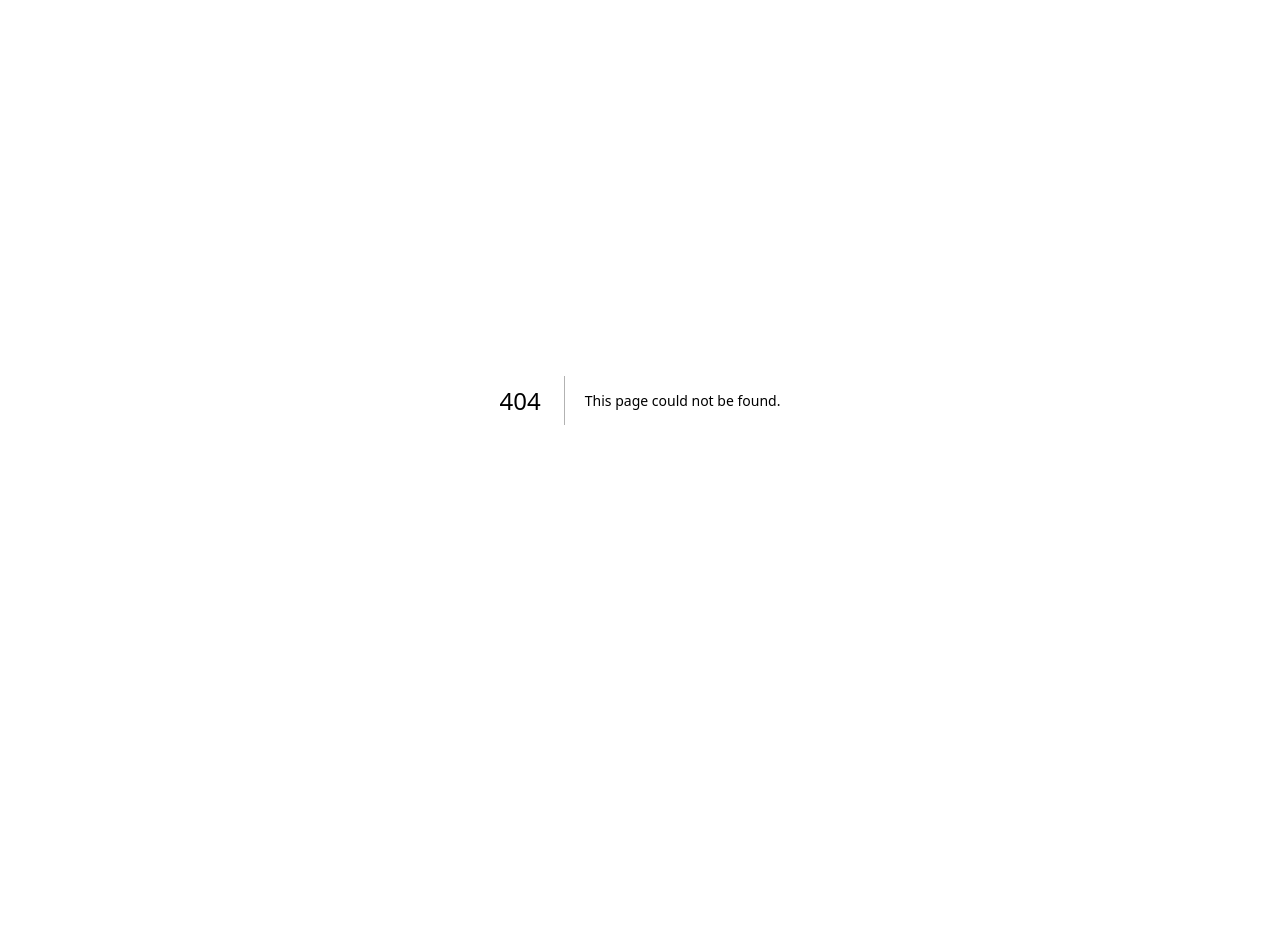
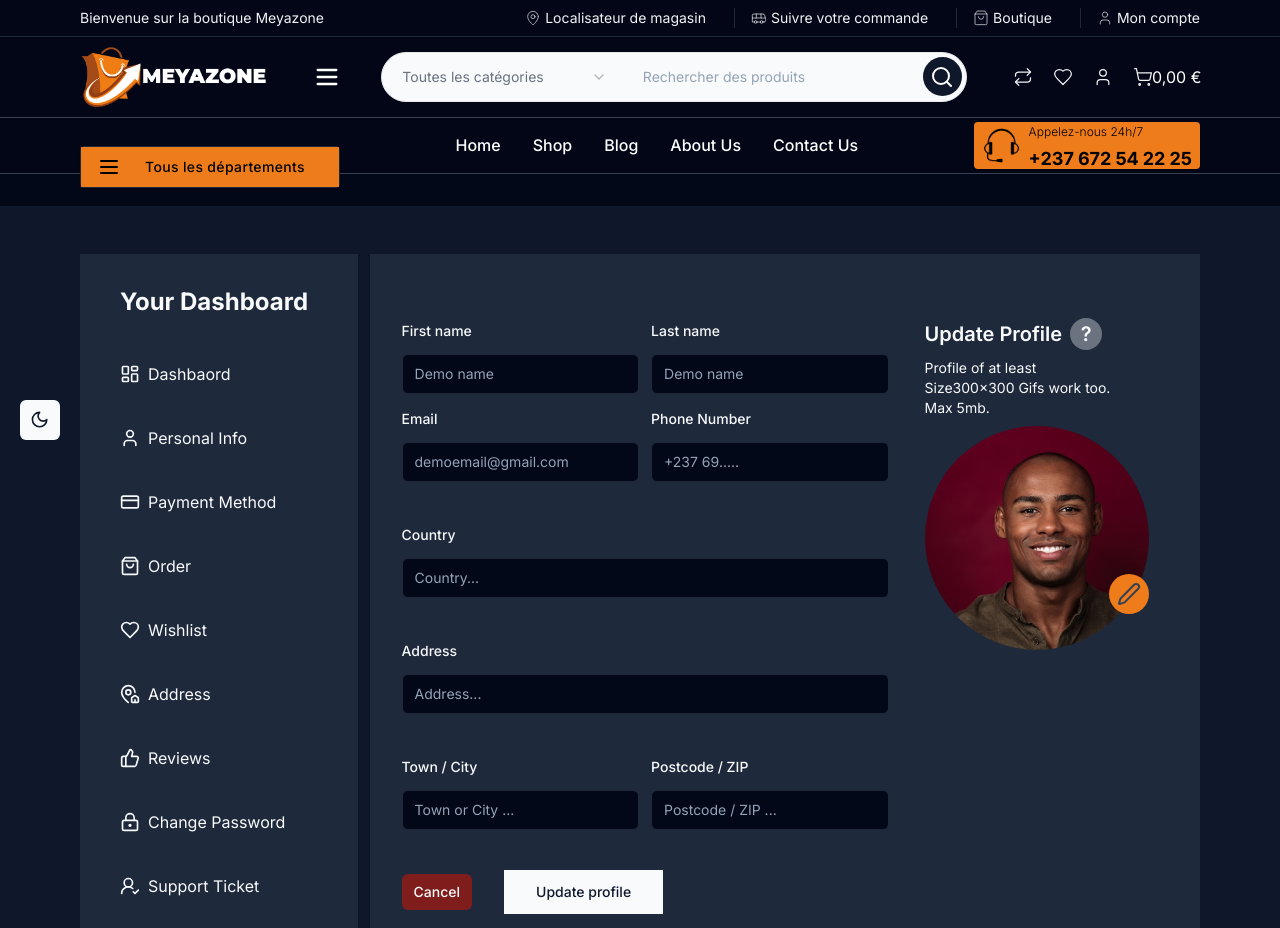
Before and after one commit to Mel-Turham/Meyazone, a Next.js app: page /profil/1/userInfo in a window 1280 px wide. Before the commit this address had no page. Shown: the top 928 px of the page. Before the commit the page ends 800 px from the top, so only its background shows below. Built offline with nearby package versions, Linux system fonts and the light colour scheme.

Commit message:
refact: update folders structure for profil user

```diff
--- a/app/(main)/profil/layout.tsx
+++ b/app/(main)/profil/[userId]/layout.tsx
@@ -15,47 +15,47 @@ import Link from 'next/link';
 
 const Links = [
 	{
-		href: '#',
+		href: '/profil/1',
 		label: 'Dashbaord',
 		icon: <LayoutDashboard />,
 	},
 	{
-		href: '#',
-		label: 'Parsonal Info',
+		href: '/profil/1/userInfo',
+		label: 'Personal Info',
 		icon: <User />,
 	},
 	{
-		href: '#',
+		href: '/profil/1/payementMetho',
 		label: 'Payment Method',
 		icon: <CreditCard />,
 	},
 	{
-		href: '#',
+		href: '/profil/1/order',
 		label: 'Order',
 		icon: <ShoppingBag />,
 	},
 	{
-		href: '#',
+		href: '/profil/1/wishlist',
 		label: 'Wishlist',
 		icon: <Heart />,
 	},
 	{
-		href: '#',
+		href: '/profil/1/address',
 		label: 'Address',
 		icon: <MapPinHouse />,
 	},
 	{
-		href: '#',
+		href: '/profil/1/userReviews',
 		label: 'Reviews',
 		icon: <ThumbsUp />,
 	},
 	{
-		href: '#',
+		href: '/profil/1/changePassword',
 		label: 'Change Password',
 		icon: <LockKeyhole />,
 	},
 	{
-		href: '#',
+		href: '/profil/1/supportticket',
 		label: 'Support Ticket',
 		icon: <UserRoundCheck />,
 	},
@@ -65,7 +65,7 @@ const UserProfilLayout = ({ children }: { children: React.ReactNode }) => {
 	return (
 		<main className='grow pt-8 flex items-center justify-center'>
 			<div className='flex gap-3 container py-12 dark:bg-slate-900 bg-gray-200/25'>
-				<aside className='w-3/12 min-h-screen flex flex-col gap-3 justify-between bg-white dark:bg-slate-800 shadow-sm pt-6 pb-3 px-4'>
+				<aside className='w-3/12 min-h-[90vh] flex flex-col gap-3 justify-between bg-white dark:bg-slate-800 shadow-sm py-8 px-10'>
 					<h1 className='text-2xl font-bold'>Your Dashboard</h1>
 					<ul className='mt-8 space-y-10'>
 						{Links.map((link) => (
@@ -86,7 +86,7 @@ const UserProfilLayout = ({ children }: { children: React.ReactNode }) => {
 						<span>Logout</span>
 					</Button>
 				</aside>
-				<div className='w-9/12 bg-white  dark:bg-slate-800 shadow-sm  py-6 px-4'>
+				<div className='w-9/12 bg-white  dark:bg-slate-800 shadow-sm  pt-6 px-8'>
 					{children}
 				</div>
 			</div>
--- a/app/(main)/profil/page.tsx
+++ b/app/(main)/profil/[userId]/page.tsx
@@ -5,16 +5,16 @@ import React from 'react';
 const userInformation = {
 	name: 'Sarah',
 	email: 'rafiqulislamsuvobd@gmail.com',
-	phone: 91792166627,
-	city: 'Dhaka,Bangladesh',
-	Zip: 4040,
+	phone: +237699838117,
+	city: 'Douala cameroun',
+	zip: 4040,
 };
 
-const { name, email, phone, city, Zip } = userInformation;
+const { name, email, phone, city, zip } = userInformation;
 const DashbordPage = () => {
 	return (
-		<>
-			<div className=' flex  justify-between'>
+		<div className='flex flex-col justify-between'>
+			<div className=' flex justify-between'>
 				<div className='space-y-1'>
 					<span>Hello, Sara</span>
 					<h2 className='text-2xl font-bold'>Welcome to your Profile</h2>
@@ -57,10 +57,10 @@ const DashbordPage = () => {
 					</div>
 				</div>
 			</div>
-			<div className='min-h-[60vh] mt-12'>
-				<div className='grid grid-cols-2 gap-3 min-h-full grid-rows-1'>
-					<div className='h-full p-5 rounded-sm bg-slate-700 space-y-4'>
-						<h3 className='text-2xl font-medium'>Parsonal Information</h3>
+			<div className='min-h-[60vh] flex items-center'>
+				<div className='flex justify-between w-full gap-3 h-full'>
+					<div className='h-full w-6/12 p-5 rounded-sm bg-slate-700 space-y-4'>
+						<h3 className='text-2xl font-medium'>Parsonal Informations</h3>
 						<div className='space-y-5'>
 							<div className='flex items-center'>
 								<span className='w-3/12 text-lg text-gray-400'>Name:</span>
@@ -79,14 +79,13 @@ const DashbordPage = () => {
 								<span>{city}</span>
 							</div>
 							<div className='flex items-center'>
-								<span className='w-3/12 text-lg text-gray-400'>Zip:</span>{' '}
-								<span>{Zip}</span>
+								<span className='w-3/12 text-lg text-gray-400'>zip:</span>{' '}
+								<span>{zip}</span>
 							</div>
 						</div>
 					</div>
-					<div className='h-full '>
-						<div className='h-full p-5 rounded-sm bg-slate-700 space-y-4'>
-							<h3 className='text-2xl font-medium'>Shop Info</h3>
+					<div className='h-full w-6/12 p-5 rounded-sm bg-slate-700 space-y-4'>
+						<h3 className='text-2xl font-medium'>Shop Informations</h3>
 						<div className='space-y-5'>
 							<div className='flex items-center'>
 								<span className='w-3/12 text-lg text-gray-400'>Name:</span>
@@ -105,15 +104,14 @@ const DashbordPage = () => {
 								<span>{city}</span>
 							</div>
 							<div className='flex items-center'>
-									<span className='w-3/12 text-lg text-gray-400'>Zip:</span>{' '}
-									<span>{Zip}</span>
+								<span className='w-3/12 text-lg text-gray-400'>zip:</span>{' '}
+								<span>{zip}</span>
 							</div>
 						</div>
 					</div>
 				</div>
 			</div>
 		</div>
-		</>
 	);
 };
 
--- /dev/null
+++ b/app/(main)/profil/[userId]/supportticket/page.tsx
@@ -0,0 +1,7 @@
+import React from 'react';
+
+const SupportTicketPage = () => {
+	return <div>SupportTicketP</div>;
+};
+
+export default SupportTicketPage;
--- /dev/null
+++ b/app/(main)/profil/[userId]/userInfo/page.tsx
@@ -0,0 +1,97 @@
+import { Button } from '@/components/ui/button';
+import { Input } from '@/components/ui/input';
+import { Label } from '@/components/ui/label';
+import { PenIcon } from 'lucide-react';
+import Image from 'next/image';
+import React from 'react';
+
+const UserInfoPage = () => {
+	return (
+		<form action='#' className='flex gap-9 pt-10 justify-between w-full'>
+			<div className='space-y-10 w-8/12'>
+				<div className='grid grid-cols-2 gap-3'>
+					<div className='space-y-3'>
+						<Label htmlFor='firstName'>First name</Label>
+						<Input id='firstName' placeholder='Demo name' />
+					</div>
+					<div className='space-y-3'>
+						<Label htmlFor='LastName'>Last name</Label>
+						<Input id='LastName' placeholder='Demo name' />
+					</div>
+					<div className='space-y-3'>
+						<Label htmlFor='email'>Email</Label>
+						<Input id='email' type='email' placeholder='demoemail@gmail.com' />
+					</div>
+					<div className='space-y-3'>
+						<Label htmlFor='phone'>Phone Number</Label>
+						<Input id='phone' type='text' placeholder='+237 69.....' />
+					</div>
+				</div>
+				<div className='space-y-3'>
+					<Label htmlFor='country'>Country</Label>
+					<Input type='text' id='country' placeholder='Country...' />
+				</div>
+				<div className='space-y-3'>
+					<Label htmlFor='address'>Address</Label>
+					<Input type='text' id='address' placeholder='Address...' />
+				</div>
+				<div className='grid grid-cols-2 gap-3'>
+					<div className='space-y-3'>
+						<Label htmlFor='TownCity'>Town / City</Label>
+						<Input type='text' id='TownCity' placeholder='Town or City ...' />
+					</div>
+					<div className='space-y-3'>
+						<Label htmlFor='postcodezip'>Postcode / ZIP</Label>
+						<Input
+							type='text'
+							id='postcodezip'
+							placeholder='Postcode / ZIP ...'
+						/>
+					</div>
+				</div>
+				<div className=' flex items-center gap-8'>
+					<Button type='reset' size={'sm'} variant={'destructive'}>
+						Cancel
+					</Button>
+					<Button type='submit' size={'lg'} className=' rounded-none'>
+						Update profile
+					</Button>
+				</div>
+			</div>
+			<div className='w-4/12 space-y-2'>
+				<div className='space-y-2'>
+					<h3 className='flex items-center gap-2 text-xl font-semibold'>
+						<span>Update Profile</span>
+						<span className='w-8 h-8 bg-gray-500 flex items-center justify-center rounded-full'>
+							?
+						</span>
+					</h3>
+					<p className='text-sm'>
+						Profile of at least <br /> Size300x300 Gifs work too. <br />
+						Max 5mb.
+					</p>
+				</div>
+
+				<div className='relative w-56 h-56 rounded-full'>
+					<Label
+						htmlFor='imgUrl'
+						className='absolute bottom-9 h-10 w-10 rounded-full bg-myprimary text-slate-700 right-0 flex items-center justify-center cursor-pointer'
+					>
+						<PenIcon />
+					</Label>
+					<Input id='imgUrl' type='file' className='sr-only' />
+					<Image
+						src={'/user-1.jpg'}
+						width={300}
+						height={300}
+						alt='userImage'
+						loading='lazy'
+						className='w-full h-full object-cover rounded-full'
+					/>
+				</div>
+			</div>
+		</form>
+	);
+};
+
+export default UserInfoPage;
--- a/app/(main)/profil/userInfo/page.tsx
+++ /dev/null
@@ -1,7 +0,0 @@
-import React from 'react';
-
-const UserInfoPage = () => {
-	return <div>UserInfoPage</div>;
-};
-
-export default UserInfoPage;
```
Also changed, not shown: app/(main)/profil/[userId]/address/page.tsx (renamed from app/(main)/profil/address/page.tsx), app/(main)/profil/[userId]/changePassword/page.tsx (renamed from app/(main)/profil/changePassword/page.tsx), app/(main)/profil/[userId]/order/page.tsx (renamed from app/(main)/profil/order/page.tsx), app/(main)/profil/[userId]/payementMetho/page.tsx (renamed from app/(main)/profil/payementMetho/page.tsx), app/(main)/profil/[userId]/userReviews/page.tsx (renamed from app/(main)/profil/userReviews/page.tsx), app/(main)/profil/[userId]/wishlist/page.tsx (renamed from app/(main)/profil/wishlist/page.tsx). Lines whose indentation alone changed are shown as unchanged.
